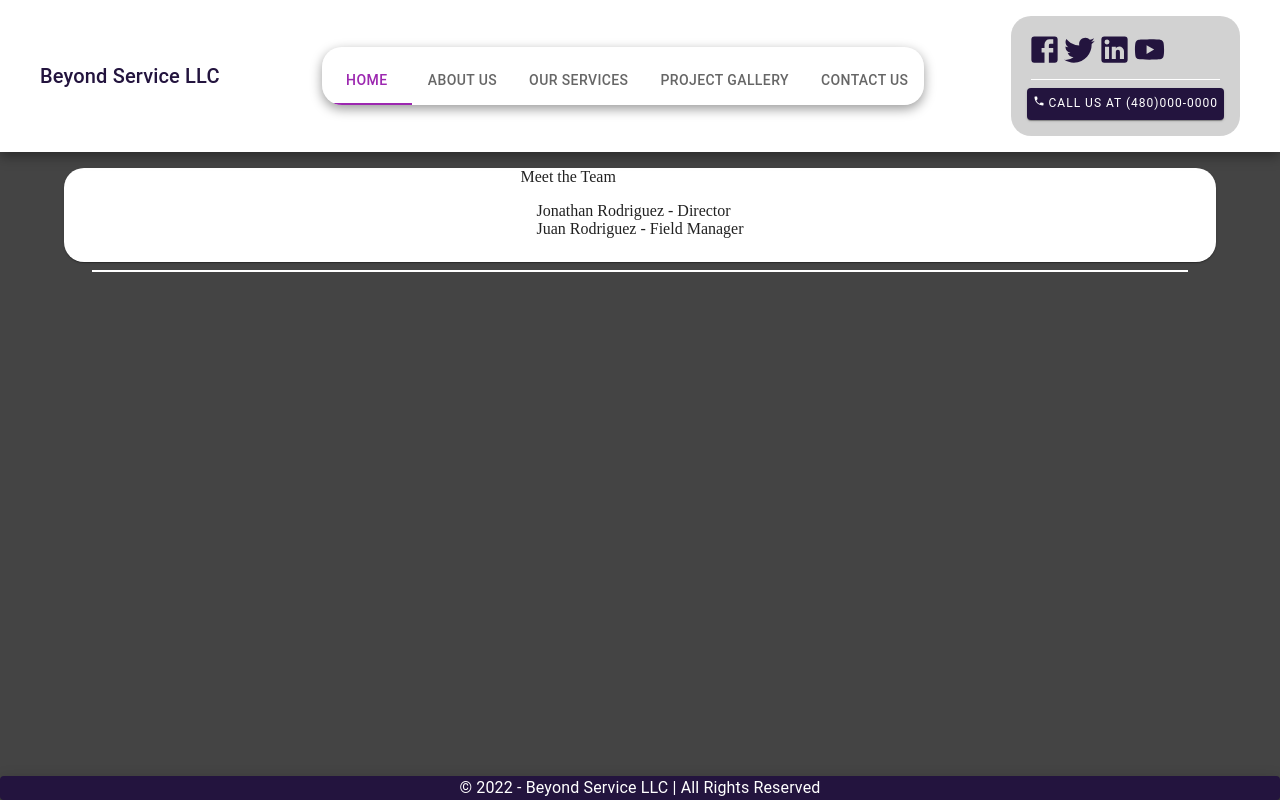
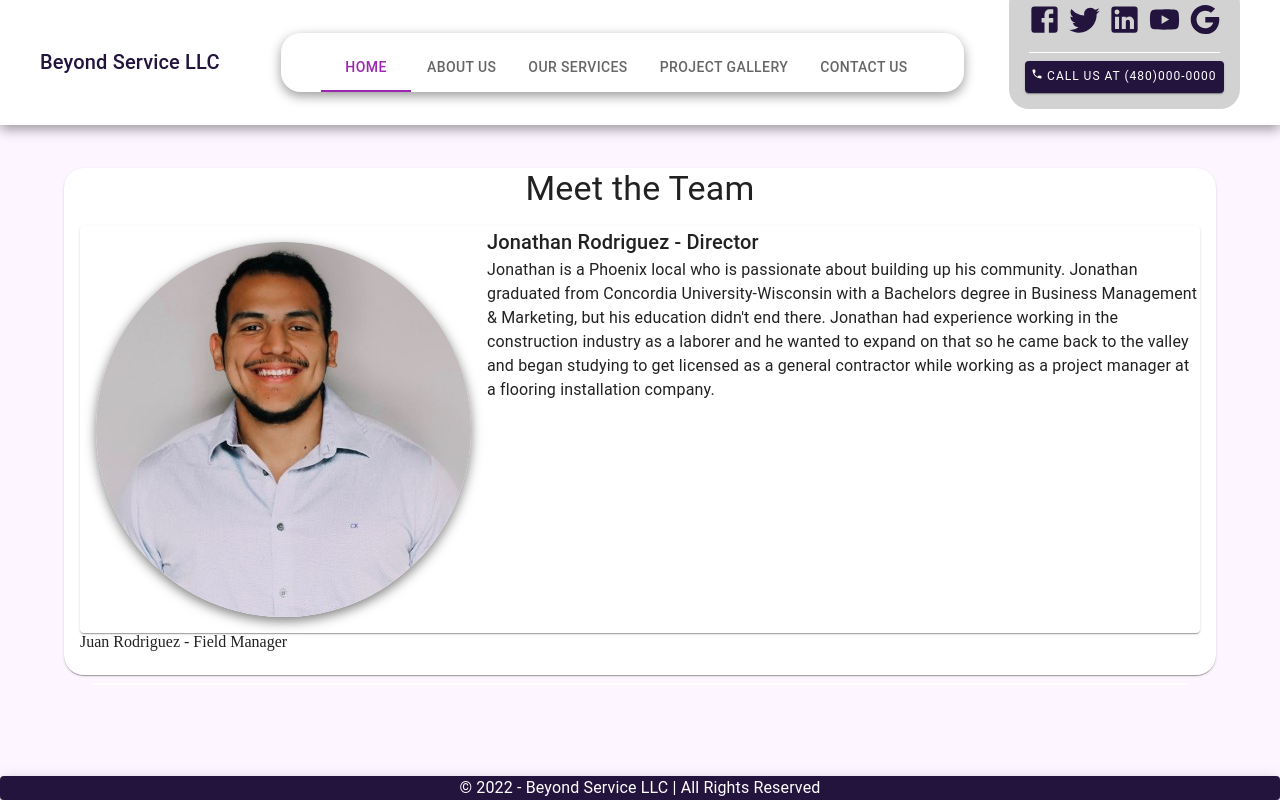
Before and after one commit to melxincognito/beyond-service-llc, a React (Create React App) app in the folder client/: page /aboutUs in a window 1280 px wide. Built offline with nearby package versions, Linux system fonts and the light colour scheme.

Commit message:
one hour

```diff
--- a/client/src/App.css
+++ b/client/src/App.css
@@ -1,3 +1,3 @@
 body {
-  background-color: rgba(0, 0, 0, 0.733);
+  background-color: rgba(239, 173, 255, 0.123);
 }
--- a/client/src/components/navigation/Layout.js
+++ b/client/src/components/navigation/Layout.js
@@ -5,8 +5,9 @@ import { Container } from "@mui/material";
 
 export default function Layout(props) {
   const layoutStyle = {
+    display: "flex-box",
     alignContent: "center",
-    justifyContent: "center",
+    justifyContent: "space-evenly",
     padding: 3,
     marginTop: "9rem",
     marginBottom: "5rem",
--- a/client/src/components/navigation/NavBar.jsx
+++ b/client/src/components/navigation/NavBar.jsx
@@ -15,12 +15,14 @@ import {
   Tab,
   MenuItem,
   Paper,
+  Grid,
 } from "@mui/material";
 import MenuIcon from "@mui/icons-material/Menu";
 import FacebookIcon from "@mui/icons-material/Facebook";
 import TwitterIcon from "@mui/icons-material/Twitter";
 import LinkedInIcon from "@mui/icons-material/LinkedIn";
 import YouTubeIcon from "@mui/icons-material/YouTube";
+import GoogleIcon from "@mui/icons-material/Google";
 import LocalPhoneIcon from "@mui/icons-material/LocalPhone";
 // global variables
 
@@ -61,6 +63,9 @@ const NavBar = () => {
       "_blank"
     );
   }
+  function googlePageClick() {
+    window.open("https://www.google.com/", "_blank");
+  }
 
   // styles variables
   const navBarStyles = {
@@ -68,6 +73,7 @@ const NavBar = () => {
     boxShadow: "0 0.25rem 0.75rem rgba(0, 0, 0, 0.4)",
     padding: 2,
     color: "#23143e",
+    top: 0,
   };
 
   const tabsContainerStyles = {
@@ -86,9 +92,15 @@ const NavBar = () => {
 
   const socialLinkContainerStyles = {
     flexGrow: 0,
+
     bgcolor: "rgba(138, 138, 138, 0.38)",
     padding: 2,
     borderRadius: 5,
+    marginTop: -4,
+  };
+
+  const socialLinksStyles = {
+    margin: 0.3,
   };
 
   const contactPhonePaperStyles = {
@@ -177,6 +189,8 @@ const NavBar = () => {
               variant="scrollable"
               textColor="secondary"
               indicatorColor="secondary"
+              allowScrollButtonsMobile
+              scrollButtons
             >
               <Tab value={1} label="Home" component={Link} to="/" />
               <Tab value={2} label="About Us" component={Link} to="/aboutUs" />
@@ -202,13 +216,34 @@ const NavBar = () => {
           </Box>
           {/* social links and contact phone */}
           <Box sx={socialLinkContainerStyles}>
-            <div>
-              <FacebookIcon fontSize="large" onClick={facebookPageClick} />
-              <TwitterIcon fontSize="large" onClick={twitterPageClick} />
+            <Grid>
+              <FacebookIcon
+                sx={socialLinksStyles}
+                fontSize="large"
+                onClick={facebookPageClick}
+              />
+              <TwitterIcon
+                sx={socialLinksStyles}
+                fontSize="large"
+                onClick={twitterPageClick}
+              />
 
-              <LinkedInIcon fontSize="large" onClick={linkedInPageClick} />
-              <YouTubeIcon fontSize="large" onClick={youtubePageClick} />
-            </div>
+              <LinkedInIcon
+                sx={socialLinksStyles}
+                fontSize="large"
+                onClick={linkedInPageClick}
+              />
+              <YouTubeIcon
+                sx={socialLinksStyles}
+                fontSize="large"
+                onClick={youtubePageClick}
+              />
+              <GoogleIcon
+                sx={socialLinksStyles}
+                fontSize="large"
+                onClick={googlePageClick}
+              />
+            </Grid>
             <hr size="1" width="95%" color="white" />
             <div>
               <Paper id="contactPhone" sx={contactPhonePaperStyles}>
--- a/client/src/pages/HomePage.js
+++ b/client/src/pages/HomePage.js
@@ -1,5 +1,5 @@
 import React from "react";
-import { Card, CardContent, Typography } from "@mui/material";
+import { Card, CardContent, Typography, Box } from "@mui/material";
 import HeaderImg from "../assets/sunset.jpg";
 
 export default function HomePage() {
@@ -9,16 +9,29 @@ export default function HomePage() {
     alignContent: "center",
     justifyContent: "center",
     textAlign: "center",
+    boxShadow: "0 0.25rem 0.75rem rgba(0, 0, 0, 0.5)",
   };
+
+  const topImageStyles = {
+    display: "flex",
+    alignContent: "center",
+    justifyContent: "center",
+    alignItems: "center",
+    justifyItems: "center",
+    width: "100%",
+  };
+
   return (
     <>
-      <img
-        height="350"
-        width="100%"
-        src={HeaderImg}
-        alt="
+      <Box sx={topImageStyles}>
+        <img
+          height="350"
+          width="90%"
+          src={HeaderImg}
+          alt="
         sunset"
-      />
+        />
+      </Box>
 
       <Card sx={cardStyles}>
         <CardContent>
--- a/client/src/pages/MeetTeamPage.js
+++ b/client/src/pages/MeetTeamPage.js
@@ -1,20 +1,57 @@
 import React from "react";
-import { Card, CardContent } from "@mui/material";
+import { Card, CardContent, CardMedia, Box, Typography } from "@mui/material";
+import Jonathan from "../assets/Jonathan.jpg";
+
 export default function MeetTeamPage() {
   const cardStyles = {
     borderRadius: 5,
     display: "grid",
     alignContent: "center",
     justifyContent: "center",
+    justifyItems: "center",
+  };
+
+  const jonathanCardStyles = {
+    display: "flex",
+  };
+  const jonathanImgStyles = {
+    borderRadius: "50%",
+    width: "50%",
+    margin: 2,
+    boxShadow: "0 0.25rem 0.75rem rgba(0, 0, 0, 0.5)",
   };
 
   return (
     <>
       <Card sx={cardStyles}>
-        Meet the Team
-        <CardContent>
-          <div>Jonathan Rodriguez - Director</div>
-          <div> Juan Rodriguez - Field Manager </div>
+        <Typography variant="h4"> Meet the Team </Typography>
+
+        <CardContent sx={{ display: "flex-box" }}>
+          <Card sx={jonathanCardStyles}>
+            <CardMedia
+              sx={jonathanImgStyles}
+              component="img"
+              image={Jonathan}
+            />
+            <Box>
+              <Typography variant="h6">
+                Jonathan Rodriguez - Director{" "}
+              </Typography>
+              <Typography>
+                {" "}
+                Jonathan is a Phoenix local who is passionate about building up
+                his community. Jonathan graduated from Concordia
+                University-Wisconsin with a Bachelors degree in Business
+                Management & Marketing, but his education didn't end there.
+                Jonathan had experience working in the construction industry as
+                a laborer and he wanted to expand on that so he came back to the
+                valley and began studying to get licensed as a general
+                contractor while working as a project manager at a flooring
+                installation company.{" "}
+              </Typography>
+            </Box>
+          </Card>
+          <Box> Juan Rodriguez - Field Manager </Box>
         </CardContent>
       </Card>
       <hr size="2" width="95%" color="white" />
```
Also changed, not shown: client/src/assets/Jonathan.jpg (added), 1 other file (tests, documents, lock files or other folders).
